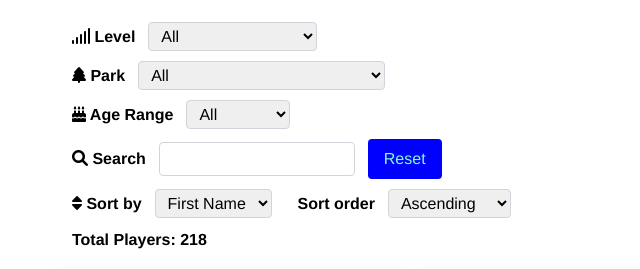
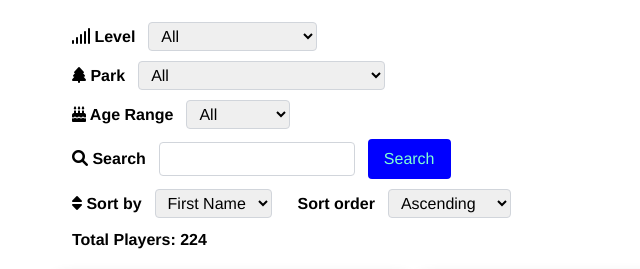
Before and after one commit to ebanux/explore, a website: page index.html in a window 1280 px wide. Shown: the part 88-357 px from the top of the page, 76-716 px from the left. Drawn offline with nearby package versions, Linux system fonts and the light colour scheme.

Commit message:
update list

```diff
--- a/index.html
+++ b/index.html
@@ -64,7 +64,7 @@
               <div class="filter-group flex items-center mb-4">
                 <label for="search-input" class="mr-2"><i class="fas fa-search"></i><b> Search </b></label>
                 <input type="text" id="search-input" class="border border-gray-300 rounded px-2 py-1">
-                <button id="reset-filter" class="rounded px-4 py-1 ml-2">Reset</button>
+                <button id="reset-filter" class="rounded px-4 py-1 ml-2">Search</button>
               </div>
 
               <div class="sort-area flex items-center mb-4">
--- a/script.js
+++ b/script.js
@@ -85,7 +85,7 @@ const players = [
         "last_name": "Abels",
         "birthyear": "1961",
         "favourite_court_locaton": "[\"Weston Regional Park\"]",
-        "current_playing_level": "[\"Advanced\",\"Certified Instructor\"]"
+        "current_playing_level": "[\"Certified Instructor\"]"
     },
     {
         "id": "237",
@@ -416,6 +416,14 @@ const players = [
         "current_playing_level": "[\"Advanced\"]"
     },
     {
+        "id": "238",
+        "first_name": "Heidi",
+        "last_name": "Donofrio",
+        "birthyear": "1969",
+        "favourite_court_locaton": "[\"Weston Regional Park\"]",
+        "current_playing_level": "[\"Beginner\"]"
+    },
+    {
         "id": "223",
         "first_name": "Alfredo",
         "last_name": "Pons",
@@ -632,6 +640,14 @@ const players = [
         "current_playing_level": "[\"Beginner\"]"
     },
     {
+        "id": "243",
+        "first_name": "Carmen",
+        "last_name": "Sorvill",
+        "birthyear": "1960",
+        "favourite_court_locaton": "[\"Weston Regional Park\"]",
+        "current_playing_level": "[\"Intermediate\"]"
+    },
+    {
         "id": "121",
         "first_name": "Andy",
         "last_name": "Cooper",
@@ -880,6 +896,14 @@ const players = [
         "current_playing_level": "[\"Advanced\"]"
     },
     {
+        "id": "239",
+        "first_name": "Rick",
+        "last_name": "Basinger",
+        "birthyear": "1958",
+        "favourite_court_locaton": "[\"Weston Regional Park\"]",
+        "current_playing_level": "[\"Intermediate\"]"
+    },
+    {
         "id": "47",
         "first_name": "Patricia",
         "last_name": "Calderon",
@@ -896,6 +920,14 @@ const players = [
         "current_playing_level": "[\"Beginner\"]"
     },
     {
+        "id": "244",
+        "first_name": "Tomas",
+        "last_name": "Heredia",
+        "birthyear": "1998",
+        "favourite_court_locaton": "[\"Weston Regional Park\"]",
+        "current_playing_level": "[\"Intermediate\"]"
+    },
+    {
         "id": "22",
         "first_name": "Miles",
         "last_name": "Kreuzter",
@@ -1024,6 +1056,14 @@ const players = [
         "current_playing_level": "[\"Intermediate\"]"
     },
     {
+        "id": "241",
+        "first_name": "Ronaldo",
+        "last_name": "Hauser",
+        "birthyear": "1948",
+        "favourite_court_locaton": "[\"Weston Regional Park\"]",
+        "current_playing_level": "[\"Intermediate\"]"
+    },
+    {
         "id": "203",
         "first_name": "Roberto",
         "last_name": "Echeverria",
@@ -1104,14 +1144,6 @@ const players = [
         "current_playing_level": "[\"Intermediate\"]"
     },
     {
-        "id": "220",
-        "first_name": "Hauser",
-        "last_name": "Ronaldo",
-        "birthyear": "1948",
-        "favourite_court_locaton": "[\"Weston Regional Park\",\"Weston Racket Club\"]",
-        "current_playing_level": "[\"Intermediate\"]"
-    },
-    {
         "id": "105",
         "first_name": "Karolay",
         "last_name": "Pichardo",
@@ -1272,6 +1304,14 @@ const players = [
         "current_playing_level": "[\"Intermediate\"]"
     },
     {
+        "id": "240",
+        "first_name": "KELLY",
+        "last_name": "WILLIAMS",
+        "birthyear": "1964",
+        "favourite_court_locaton": "[\"Weston Regional Park\"]",
+        "current_playing_level": "[\"Beginner\"]"
+    },
+    {
         "id": "125",
         "first_name": "William",
         "last_name": "Stalhuth",
@@ -1420,6 +1460,14 @@ const players = [
         "first_name": "Tie",
         "last_name": "Qian",
         "birthyear": "1964",
+        "favourite_court_locaton": "[\"Weston Regional Park\"]",
+        "current_playing_level": "[\"Intermediate\"]"
+    },
+    {
+        "id": "242",
+        "first_name": "Laura",
+        "last_name": "Morales",
+        "birthyear": "1999",
         "favourite_court_locaton": "[\"Weston Regional Park\"]",
         "current_playing_level": "[\"Intermediate\"]"
     },
```
